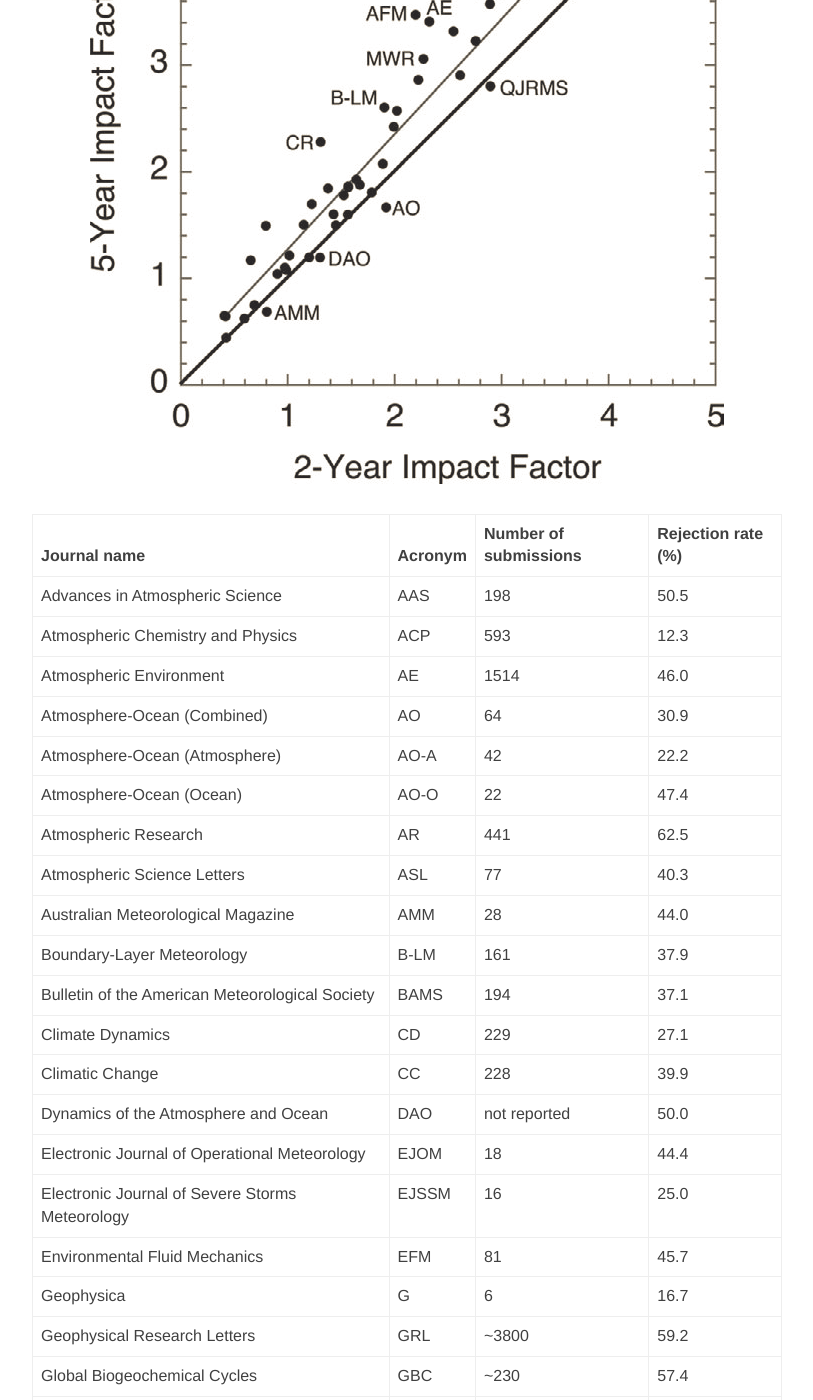
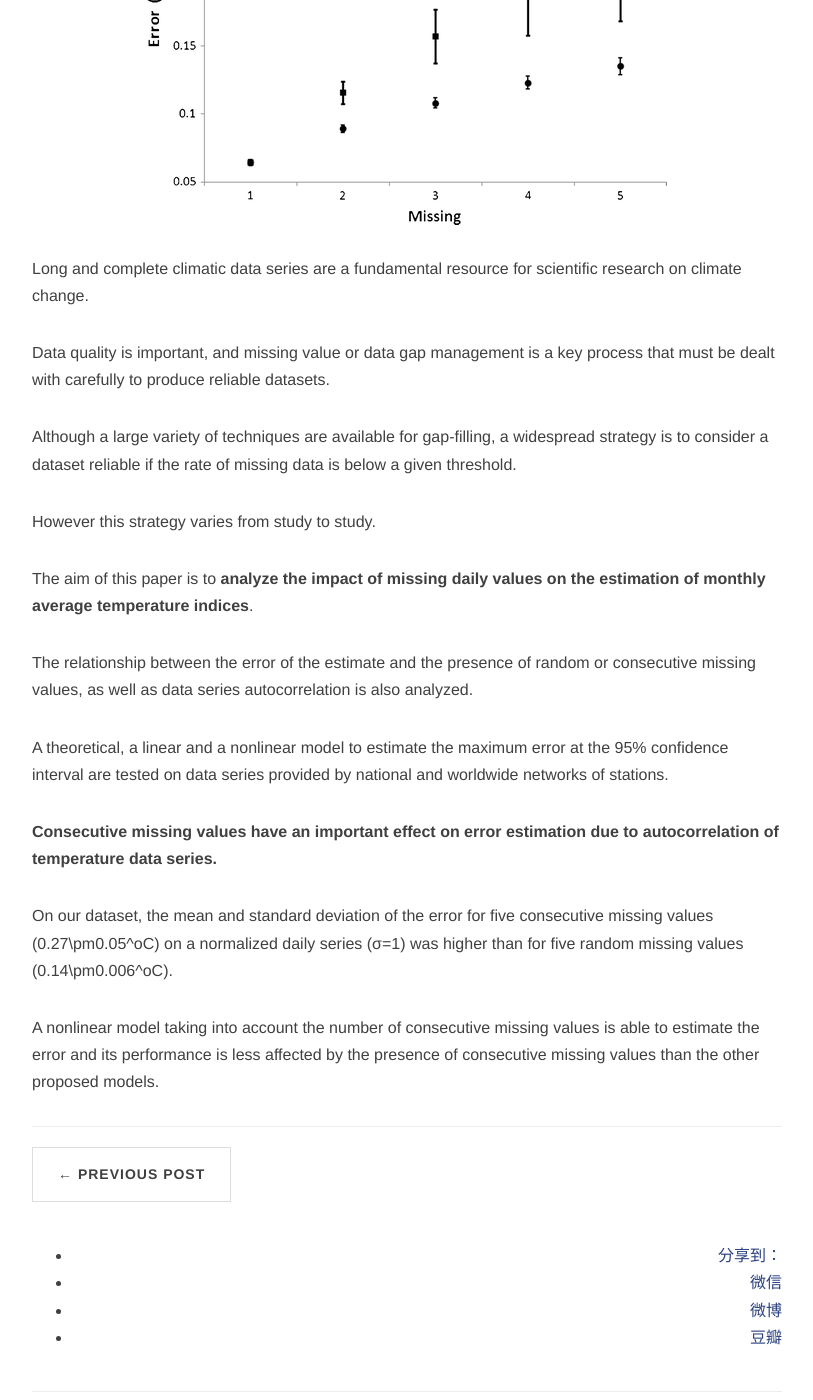
Before and after one commit to wk1984/wk1984.github.io, a Jekyll site: the page built from _posts/2017-09-22-Met_Journals_Rejection_Rate.md, in a window 1280 px wide and 1400 px high, scrolled down 843 px. Shown: the whole window, without its empty margins (233-1046 px from the left). Built offline with Jekyll 4.4.1, drawn with Linux system fonts in a browser that asks for light colours; nearby versions of some CDN libraries; comment, search, counter and statistics services are not loaded; some of the changed text lies outside the part shown.

Commit message:
add post

```diff
--- a/_posts/2017-09-22-Met_Journals_Rejection_Rate.md
+++ b/_posts/2017-09-22-Met_Journals_Rejection_Rate.md
@@ -4,66 +4,32 @@ title: Rejection Rates for Journals Publishing in the Atmospheric Sciences
 date: 2017-09-22
 categories: blog
 tags: [Rejection, Meterology, Atmosphere, Climatology, Climate, Journal]
-description: Snow Cover
+description: Rejection Rates for Journals Publishing in the Atmospheric Sciences
 header-img: img/top.png    #这篇文章标题背景图片
 ---
 
 Schultz, D.M., **2010**: Rejection Rates for Journals Publishing in the Atmospheric Sciences. *Bull. Amer. Meteor. Soc.*, 91, 231–243, [https://doi.org/10.1175/2009BAMS2908.1](https://doi.org/10.1175/2009BAMS2908.1)
 
 <center>
-    <p><img src="/img/2009bams2908.bmp" align="center"></p>
+    <p><img src="/img/704_2013_1024_Fig2_HTML.gif" align="center"></p>
 </center>
 
-| Journal name                                               | Acronym | Number of submissions | Rejection rate (%) |
-|------------------------------------------------------------|---------|-----------------------|--------------------|
-| Advances in Atmospheric Science                            | AAS     | 198                   | 50.5               |
-| Atmospheric Chemistry and Physics                          | ACP     | 593                   | 12.3               |
-| Atmospheric Environment                                    | AE      | 1514                  | 46.0               |
-| Atmosphere-Ocean (Combined)                                | AO      | 64                    | 30.9               |
-| Atmosphere-Ocean (Atmosphere)                              | AO-A    | 42                    | 22.2               |
-| Atmosphere-Ocean (Ocean)                                   | AO-O    | 22                    | 47.4               |
-| Atmospheric  Research                                      | AR      | 441                   | 62.5               |
-| Atmospheric Science Letters                                | ASL     | 77                    | 40.3               |
-| Australian Meteorological Magazine                         | AMM     | 28                    | 44.0               |
-| Boundary-Layer Meteorology                                 | B-LM    | 161                   | 37.9               |
-| Bulletin of the American Meteorological Society            | BAMS    | 194                   | 37.1               |
-| Climate  Dynamics                                          | CD      | 229                   | 27.1               |
-| Climatic  Change                                           | CC      | 228                   | 39.9               |
-| Dynamics of the Atmosphere and Ocean                       | DAO     | not reported          | 50.0               |
-| Electronic Journal of Operational Meteorology              | EJOM    | 18                    | 44.4               |
-| Electronic Journal of Severe Storms Meteorology            | EJSSM   | 16                    | 25.0               |
-| Environmental Fluid Mechanics                              | EFM     | 81                    | 45.7               |
-| Geophysica                                                 | G       | 6                     | 16.7               |
-| Geophysical Research Letters                               | GRL     | ~3800                 | 59.2               |
-| Global Biogeochemical Cycles                               | GBC     | ~230                  | 57.4               |
-| International Journal of Biometeorology                    | IJB     | 88                    | 39.8               |
-| International Journal of Meteorology                       | IJM     | 43                    | 2.4                |
-| Journal of Aerosol Science                                 | JAerS   | 257                   | 57.6               |
-| Journal of the Air & Waste Management Association          | JAWMA   | 256                   | 37.6               |
-| Journal of Applied Meteorology and Climatology             | JAMC    | 262                   | 32.1               |
-| Journal of Atmosphere and Ocean Technology (combined)      | JAOT    | 227                   | 21.1               |
-| Journal of Atmosphere and Ocean Technology (Atmosphere)    | JAOT-A  | 154                   | 16.2               |
-| Journal of Atmosphere and Ocean Technology (Ocean)         | JAOT-O  | 73                    | 31.5               |
-| Journal of Atmospheric Science                             | JAtmS   | 399                   | 26.8               |
-| Journal of Climate                                         | JC      | 534                   | 31.3               |
-| Journal of Fluid Mechanics                                 | JFM     | 877                   | 52.0               |
-| Journal of Geophysical Research-Atmospheres                | JGR-Atm | ~1380                 | 29.7               |
-| Journal of Hydrometeorology                                | JH      | 145                   | 38.6               |
-| Journal of Physical Oceanography                           | JPO     | 255                   | 18.8               |
-| Meteorological Applications                                | MA      | 65                    | 47.4               |
-| Meteorologische Zeitschrift                                | MZ      | 23                    | 60.9               |
-| Meteorology and Atmospheric Physics                        | MAP     | 140                   | 59.2               |
-| Monthly Weather Review                                     | MWR     | 409                   | 33.7               |
-| National Weather Digest                                    | NWD     | 24                    | 25.0               |
-| Natural Hazards                                            | NH      | 210                   | 35.2               |
-| Natural Hazards and Earth System Science                   | NHESS   | 186                   | 10.2               |
-| Nature                                                     | Nature  | 9847                  | 91.5               |
-| Ocean Modelling                                            | OM      | 87                    | 37.9               |
-| Physical Geography                                         | PG      | 95                    | 68.4               |
-| Quarterly Journal of the Royal Meteorological Society      | QJRMS   | 212                   | 26.4               |
-| Radio Science                                              | RS      | ~200                  | 25.0               |
-| Space Weather                                              | SW      | ~73                   | 52.1               |
-| Terrestrial, Atmospheric and Oceanic Sciences (Atmosphere) | TAOS-A  | 40                    | 50.0               |
-| Theoretical and Applied Climatology                        | TAC     | 103                   | 45.6               |
-| Weather and Forecasting                                    | WAF     | 135                   | 27.4               |
-| Unnamed                                                    | Unnamed | 120                   | 9.1                |
+Long and complete climatic data series are a fundamental resource for scientific research on climate change. <br>
+
+Data quality is important, and missing value or data gap management is a key process that must be dealt with carefully to produce reliable datasets. <br>
+
+Although a large variety of techniques are available for gap-filling, a widespread strategy is to consider a dataset reliable if the rate of missing data is below a given threshold. <br>
+
+However this strategy varies from study to study. <br>
+
+The aim of this paper is to **analyze the impact of missing daily values on the estimation of monthly average temperature indices**. <br>
+
+The relationship between the error of the estimate and the presence of random or consecutive missing values, as well as data series autocorrelation is also analyzed. <br>
+
+A theoretical, a linear and a nonlinear model to estimate the maximum error at the 95% confidence interval are tested on data series provided by national and worldwide networks of stations. <br>
+
+**Consecutive missing values have an important effect on error estimation due to autocorrelation of temperature data series.** <br>
+
+On our dataset, the mean and standard deviation of the error for five consecutive missing values (0.27\pm0.05^oC) on a normalized daily series (σ=1) was higher than for five random missing values (0.14\pm0.006^oC). <br>
+
+A nonlinear model taking into account the number of consecutive missing values is able to estimate the error and its performance is less affected by the presence of consecutive missing values than the other proposed models. <br>
```
Also changed, not shown: _posts/2017-09-22-Effects_Missing_Values.md (added, +69 -0 lines), img/704_2013_1024_Fig2_HTML.gif (added).
